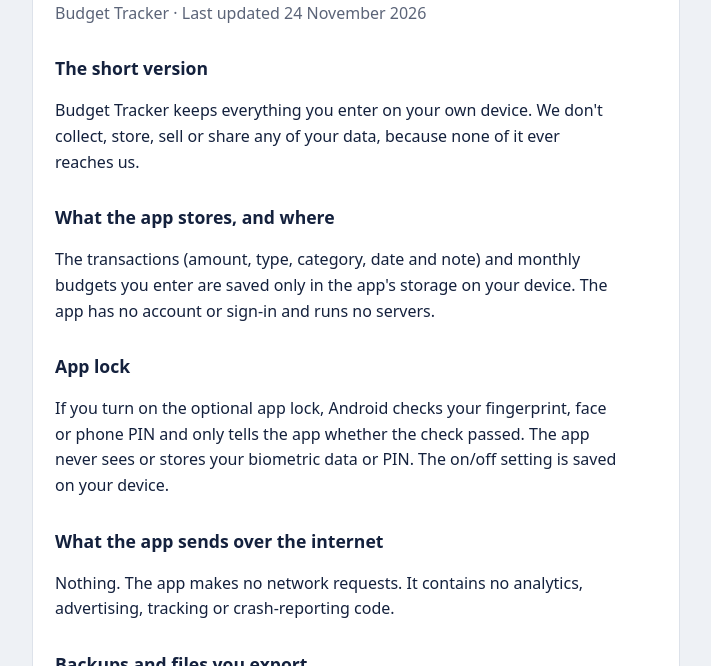
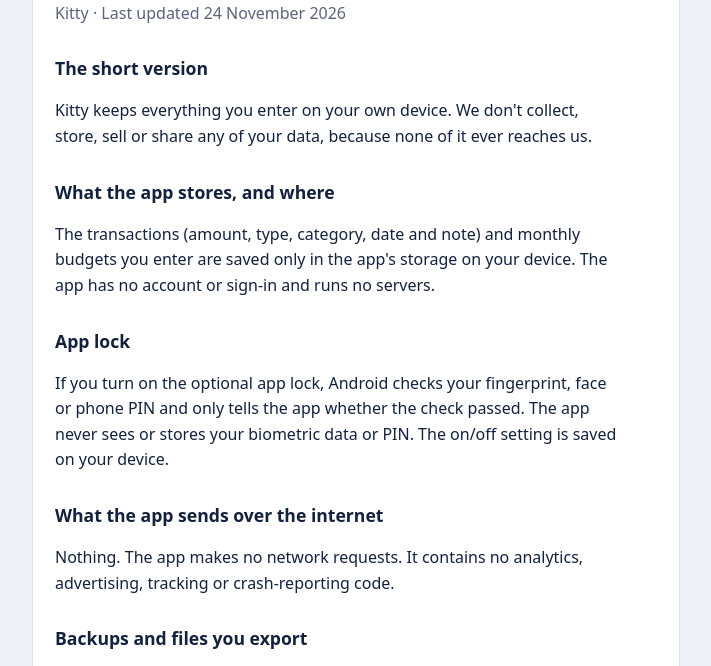
Before and after one commit to buildwithai2101/buildwithai2101.github.io, a plain HTML site: page kitty/privacy.html in a window 1280 px wide. Shown: the part 83-749 px from the top of the page, without its empty margins (284-995 px from the left). Drawn offline with Linux system fonts and the light colour scheme.

Commit message:
Rename Budget Tracker to Kitty; policy now at /kitty/privacy.html
Co-Authored-By: Claude Opus 5.5 <noreply@anthropic.com>

```diff
--- a/budget-tracker/privacy.html
+++ b/kitty/privacy.html
@@ -3,7 +3,7 @@
   <head>
     <meta charset="UTF-8" />
     <meta name="viewport" content="width=device-width, initial-scale=1.0, viewport-fit=cover" />
-    <title>Privacy policy · Budget Tracker</title>
+    <title>Privacy policy · Kitty</title>
     <style>
       :root {
         --bg: #eef1f5;
@@ -56,11 +56,11 @@
     <main>
       <article>
         <h1>Privacy policy</h1>
-        <p class="updated">Budget Tracker · Last updated 24 November 2026</p>
+        <p class="updated">Kitty · Last updated 24 November 2026</p>
 
         <h2>The short version</h2>
         <p>
-          Budget Tracker keeps everything you enter on your own device. We don't collect, store,
+          Kitty keeps everything you enter on your own device. We don't collect, store,
           sell or share any of your data, because none of it ever reaches us.
         </p>
 
```
Also changed, not shown: index.html (+1 -1 lines).
